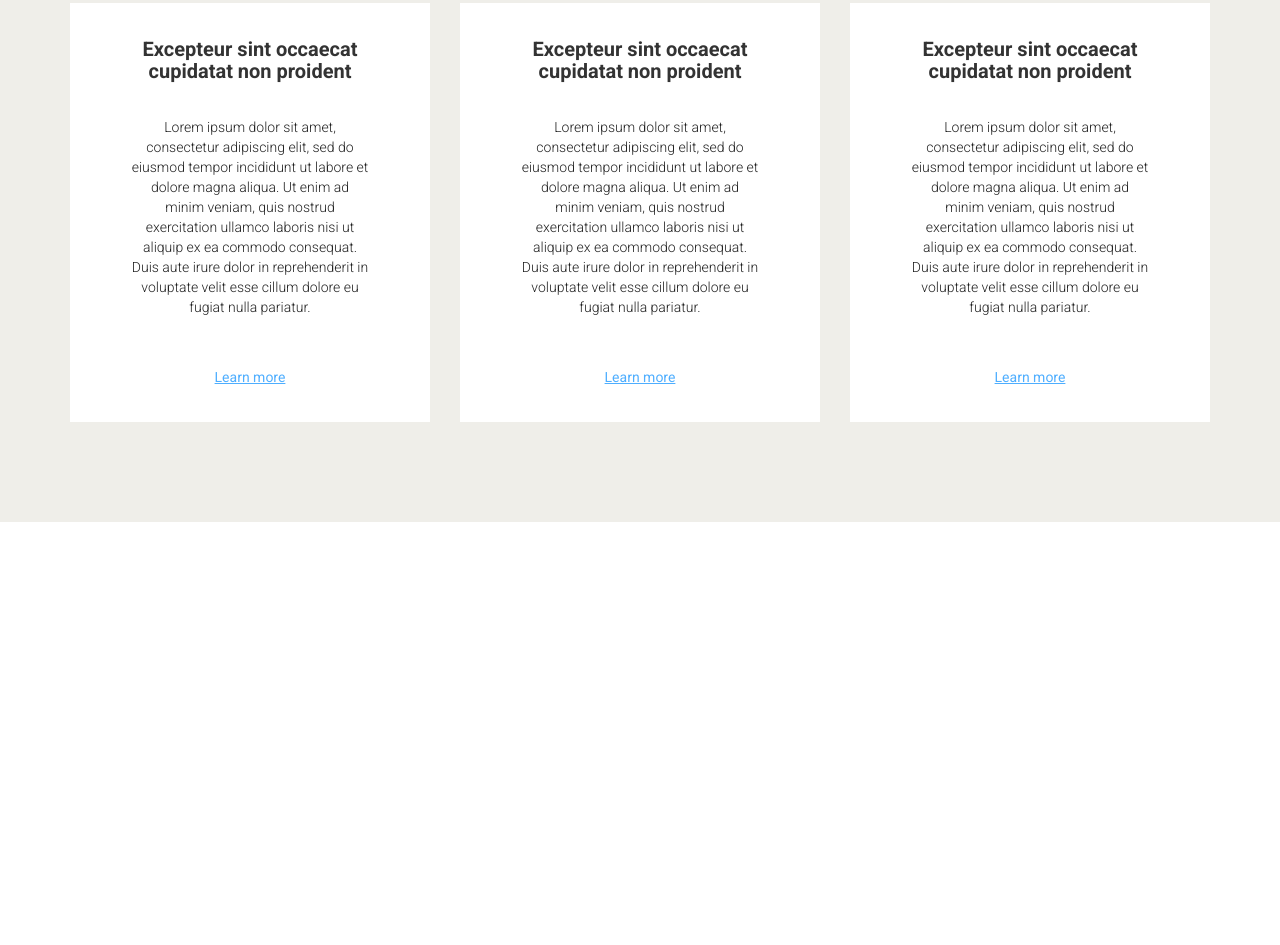
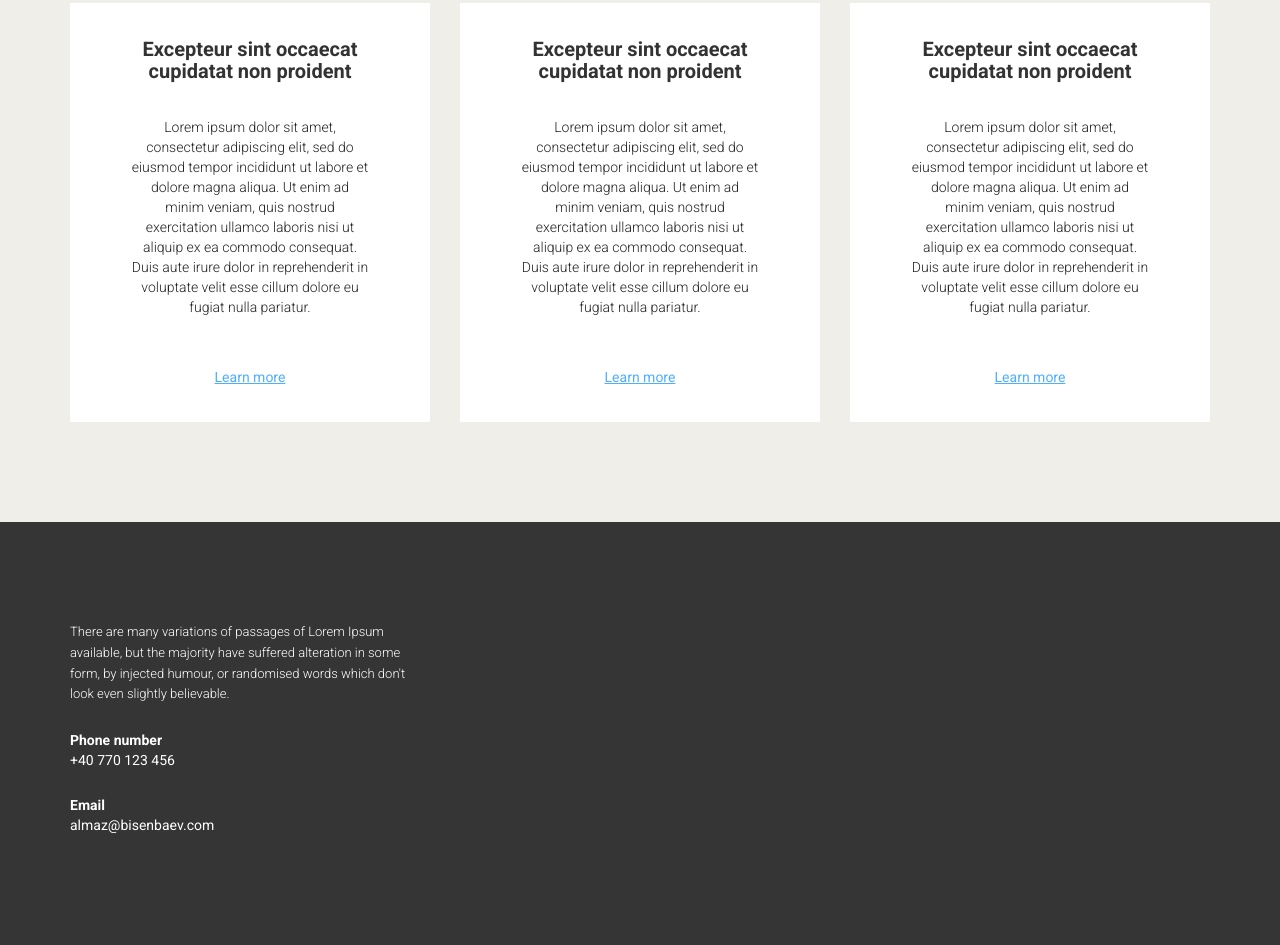
Before and after one commit to K-Wilczynska/Moonspeak, a website: page index.html in a window 1280 px wide. Shown: the part 3837-4782 px from the top of the page. Before the commit the page ends 4359 px from the top, so only its background shows below. Drawn offline with nearby package versions, Linux system fonts and the light colour scheme; files that its build step writes are made by us from their sources.

Commit message:
contact section text

```diff
--- a/index.html
+++ b/index.html
@@ -197,6 +197,8 @@
     </div> <!-- row about-wrapper -->
 </section>
 
+<!-- --------------- ARTICLES --------------- -->
+
 <section id="articles">
     <div class="container">
         <div class="row articles-wrapper">
@@ -243,6 +245,42 @@
     </div>
 </section>
 
+<!-- --------------- CONTACT --------------- -->
+
+<section id="contact">
+    <div class="container">
+        <div class="row">
+            <div class="col-lg-6">
+                <div class="contact-wrapper">
+                    <div class="contact-info">
+                        <p>
+                            There are many variations of passages
+                            of Lorem Ipsum available, but the majority
+                            have suffered alteration in some form, by injected
+                            humour, or randomised words which don't look
+                            even slightly believable.
+                        </p>
+                    </div>
+                    <div class="contact-phone">
+                        <span class="contact-title">Phone number</span>
+                        <p>+40 770 123 456</p>
+                    </div>
+                    <div class="contact-email">
+                        <span class="contact-title">Email</span>
+                        <p>almaz@bisenbaev.com</p>
+                    </div>
+
+                </div>
+
+            </div>
+            <div class="col-lg-6">
+
+            </div>
+
+        </div>
+    </div>
+
+</section>
 
 <script
         src="https://code.jquery.com/jquery-3.2.1.min.js"
--- a/scss/_articles.scss
+++ b/scss/_articles.scss
@@ -5,8 +5,8 @@
 }
 
 .articles-wrapper{
-    padding-top: 100px;
-    padding-bottom: 80px;
+    padding-top: 50px;
+    padding-bottom: 50px;
 }
 
 .article-item-wrapper{
@@ -37,3 +37,10 @@
         font-weight: 400;
     }
 }
+
+@media screen and (min-width: 768px){
+    .articles-wrapper{
+        padding-top: 100px;
+        padding-bottom: 80px;
+    }
+}
--- /dev/null
+++ b/scss/_contact.scss
@@ -0,0 +1,35 @@
+@import "variables";
+
+#contact{
+    background-color: $background-dark;
+}
+
+.contact-wrapper{
+    color: $text_color_contact;
+    padding: 50px 0;
+}
+
+.contact-info{
+    margin-bottom: 25px;
+
+    p{
+        font-weight: 300;
+        font-size: 13px;
+        max-width: 350px;
+        line-height: 1.6;
+    }
+}
+
+.contact-phone{
+   margin-bottom: 25px;
+}
+
+.contact-title{
+    font-weight: 700;
+}
+
+@media screen and (min-width: 768px){
+    .contact-wrapper{
+        padding: 100px 0;
+    }
+}
--- a/scss/_variables.scss
+++ b/scss/_variables.scss
@@ -7,6 +7,7 @@ $text_color_links: #4eaeff;
 $text_color_contact: #fff;
 
 $background-light: #efeee9;
+$background-dark: #353535;
 
 @mixin center($position) {
     position: absolute;
--- a/scss/style.scss
+++ b/scss/style.scss
@@ -1,3 +1,4 @@
+@import "contact";
 @import "articles";
 @import "about";
 @import "statement";
```
